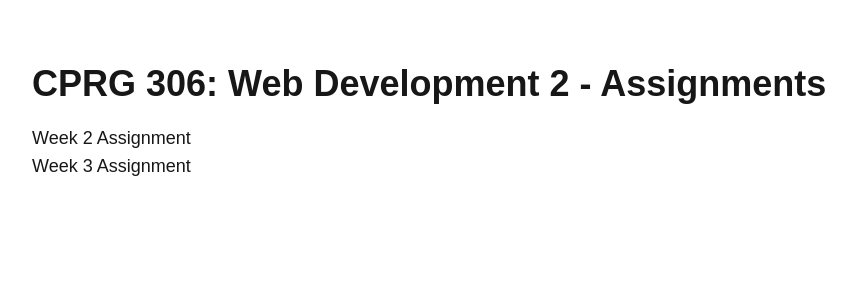
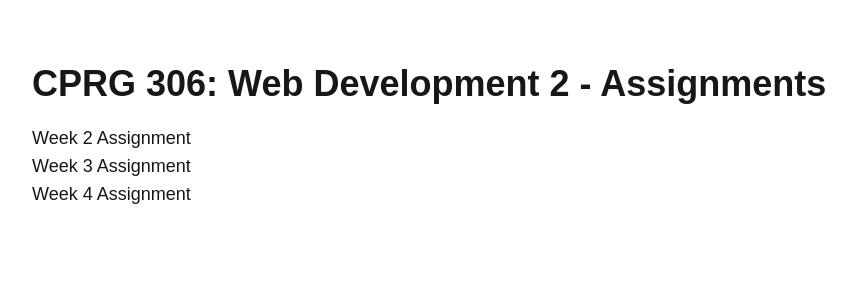
Before and after one commit to Anny-Huang/cprg306-assignments, a Next.js app: page / in a window 1280 px wide. Shown: the top 300 px of the page, without its empty margins (160-1016 px from the left). Built offline with nearby package versions, Linux system fonts and the light colour scheme.

Commit message:
1.create week-4 folder with page.js and new-item.js 2. add week-4 link to the root page and setup NewItem component

```diff
--- a/app/page.js
+++ b/app/page.js
@@ -7,6 +7,7 @@ export default function Page() {
       <ul>
         <li> <Link href="/week-2" className="text-lg ml-[15%] hover:text-red-400 hover:underline" > Week 2 Assignment</Link></li>
         <li><Link href="/week-3" className="text-lg ml-[15%] hover:text-red-400 hover:underline" > Week 3 Assignment</Link></li>
+        <li><Link href="/week-4" className="text-lg ml-[15%] hover:text-red-400 hover:underline" > Week 4 Assignment</Link></li>
       </ul>
     </main>
   );
--- /dev/null
+++ b/app/week-4/new-item.js
@@ -0,0 +1,3 @@
+export default function NewItem(){
+
+}
```
Also changed, not shown: app/week-4/page.js (added, +7 -0 lines).
